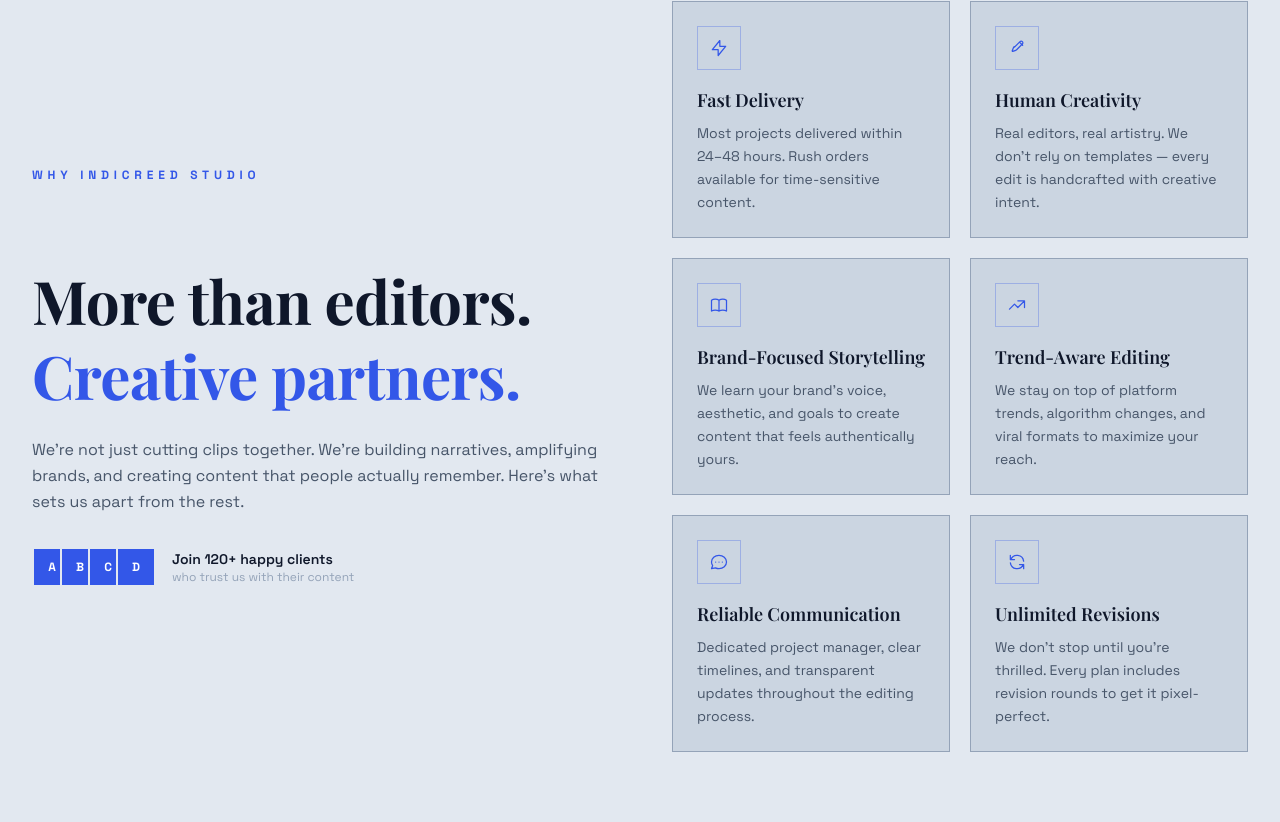
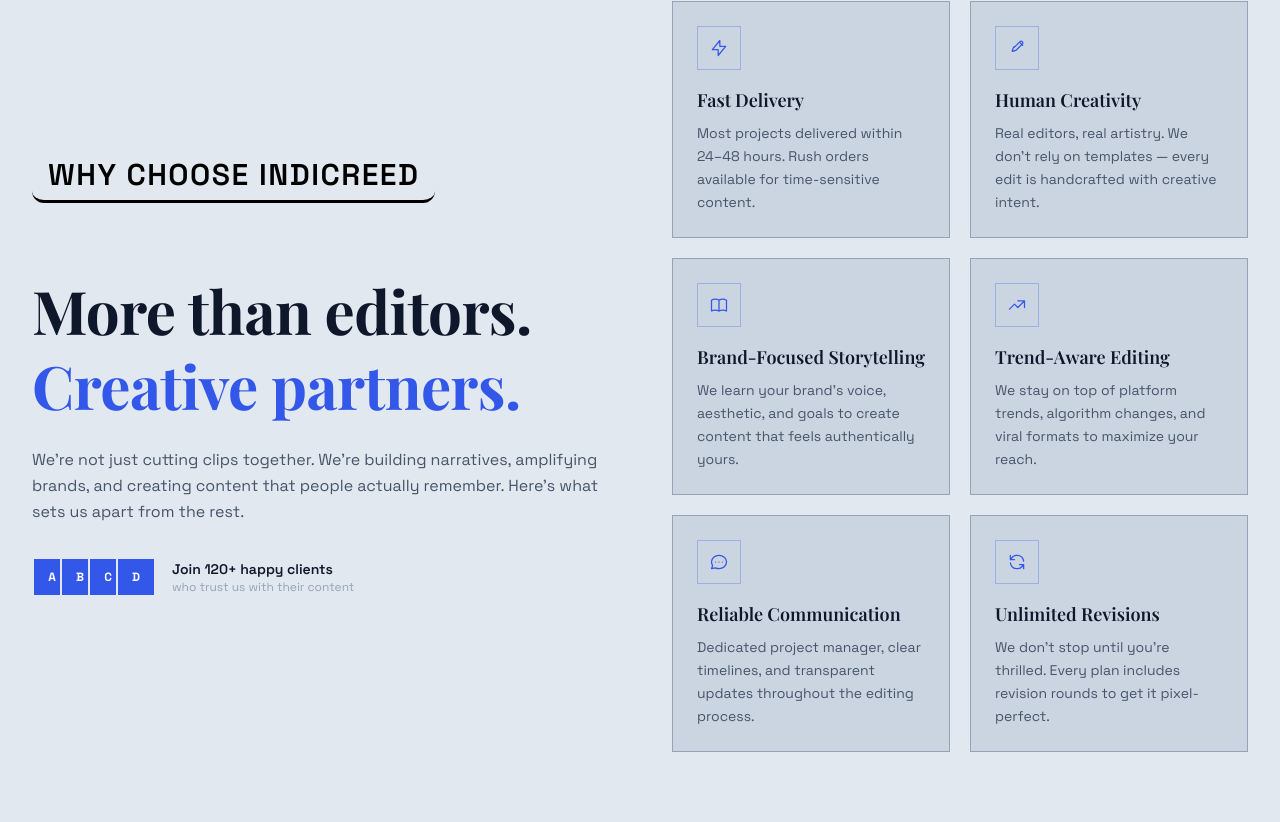
Before and after one commit to Fire-tech-sudo/Indicreed, a React (Vite) app in the folder client-side/: page / in a window 1280 px wide. Shown: the part 4058-4880 px from the top of the page. Built offline with nearby package versions, Linux system fonts and the light colour scheme.

Commit message:
Changes Apply

```diff
--- a/client-side/src/components/Process.jsx
+++ b/client-side/src/components/Process.jsx
@@ -93,7 +93,13 @@
 
       <div className="max-w-7xl mx-auto px-4 sm:px-6 lg:px-8 relative z-10">
         <SectionHeader
-          eyebrow="HOW IT WORKS"
+          eyebrow={
+            <>
+              <span className="px-4 py-1.5 rounded-full  border-b-3 border-white text-white text-3xl md:text-5xl font-semibold uppercase tracking-wider ">
+                HOW IT WORKS
+              </span>
+            </>
+          }
           title={
             <>
               Our <span className="text-primary">process.</span>
--- a/client-side/src/components/Services.jsx
+++ b/client-side/src/components/Services.jsx
@@ -104,7 +104,7 @@
         <SectionHeader
           eyebrow={
             <>
-              <span className="px-4 py-1.5 rounded-full  border-b-3 border-black text-black text-5xl font-semibold uppercase tracking-wider ">
+              <span className="px-4 py-1.5 rounded-full  border-b-3 border-black text-black text-3xl md:text-5xl font-semibold uppercase tracking-wider ">
                 WHAT WE DO
               </span>
             </>
--- a/client-side/src/components/WhyChooseUs.jsx
+++ b/client-side/src/components/WhyChooseUs.jsx
@@ -91,7 +91,13 @@
           <div>
             <SectionHeader
               align="left"
-              eyebrow="WHY INDICREED STUDIO"
+              eyebrow={
+                <>
+                  <span className="px-4 py-1.5 rounded-full  border-b-3 border-black text-black text-xl md:text-3xl font-semibold uppercase tracking-wider ">
+                    WHY CHOOSE INDICREED
+                  </span>
+                </>
+              }
               title={
                 <>
                   More than editors.
```
